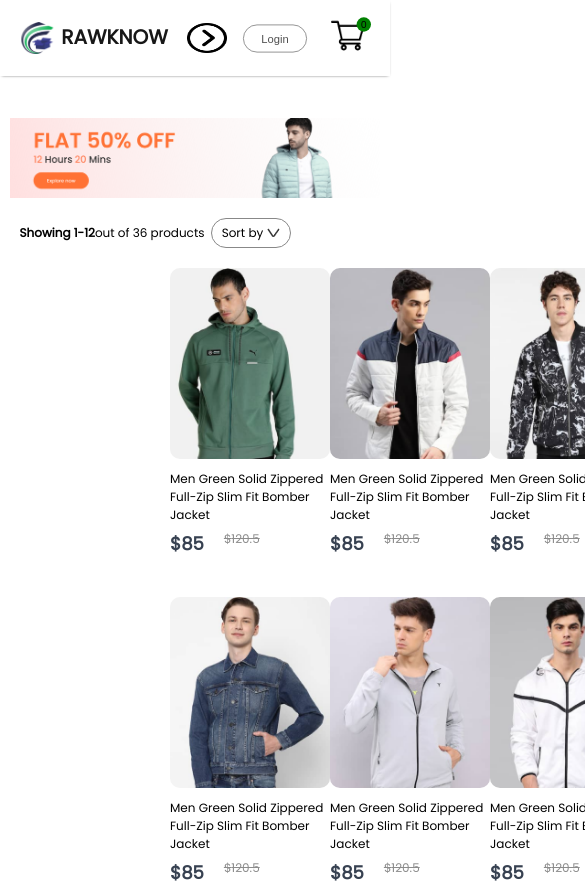
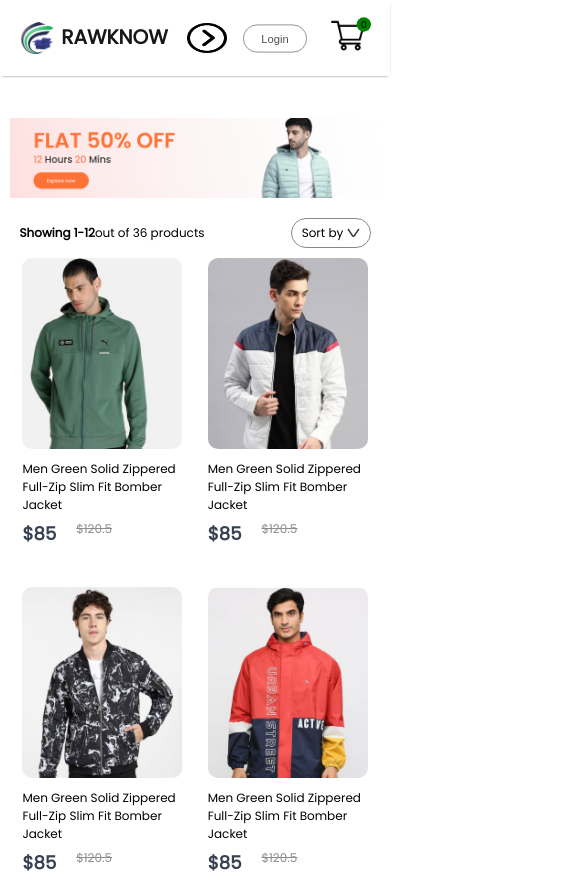
Before and after one commit to Billrawknow/Masoko, a React (Create React App) app: page /men in a window 390 px wide. Shown: the top 883 px of the page, 585 px wide, since content can reach past the window. Built offline with nearby package versions, Linux system fonts and the light colour scheme.

Commit message:
make shopcategory responsive

```diff
--- a/src/Pages/CSS/LoginSignup.css
+++ b/src/Pages/CSS/LoginSignup.css
@@ -66,3 +66,14 @@
     font-size: 18px;
     font-weight: 500;
 }
+@media (max-width:1280px) {
+    .loginsignup{
+        padding-top: 50px;
+    }
+    .loginsignup-container{
+        width: auto;
+        max-width: 500px;
+        max-height: 500px;
+
+    }
+}
--- a/src/Pages/CSS/ShopCategory.css
+++ b/src/Pages/CSS/ShopCategory.css
@@ -9,12 +9,12 @@
     margin: 0px 170px;
     justify-content: space-between;
     align-items: center;
-    width: 0px 100px;
+    /* width: 0px 100px; */
 
 }
 .shopcategory-sort {
     padding: 10px 20px;
-    margin-right: 80px;
+    /* margin-right: 80px; */
     border-radius: 40px;
     border: 1px solid #888;
 }
@@ -48,22 +48,24 @@
     }
     .shopcategory-indexSort{
         width: 90%;
-        margin: auto;
-;
+        margin: auto
+        /* margin: 0px 160px;
+        justify-content: space-between; */
     }
     .shopcategory-sort{
         padding: 5px 10px;
         font-size: 12px;
+        /* margin-right: 60px; */
     }
     .shopcategory-indexSort p{
         font-size: 12px;
     }
     .shopcategory-products{
         width: 90%;
-        margin: 10ox auto;
+        margin: 10px auto;
         row-gap: 40px;
     }
-    .shopcategory-products .items{
+    .shopcategory-products .item{
        margin: auto;
     }
     .shopcategory-loadmore{
@@ -86,4 +88,9 @@
         height: 40px;
         font-size: 13px;
     }
-}
+    }
+    @media (max-width:500px) {
+        .shopcategory-products{
+            grid-template-columns: 1fr 1fr;
+        }
+    }
```
